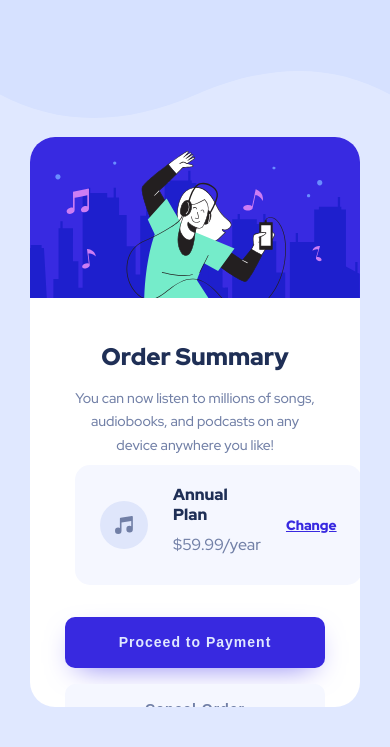
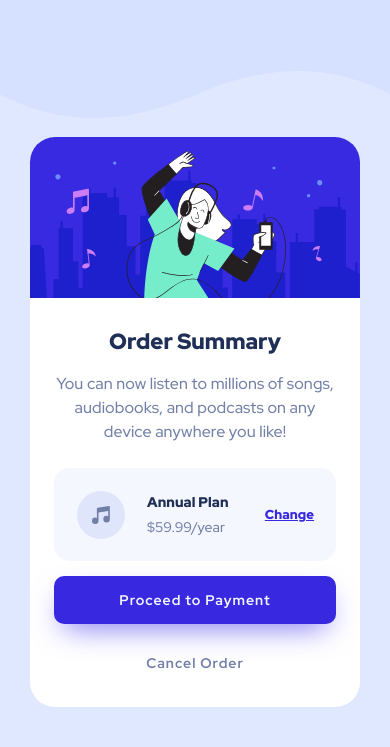
Before and after one commit to annagracka/frontend-mentor-order-summary-component, a website: page index.html in a window 390 px wide. Drawn offline with Linux system fonts and the light colour scheme.

Commit message:
style: finished to check with reference. Possible wrong size of desktop version

```diff
--- a/index.html
+++ b/index.html
@@ -16,24 +16,27 @@
 </head>
 
 <body>
-  <div class="container center">
+  <div class="container">
     <img class="container__image" src="./images/illustration-hero.svg">
-    <div class="container__order-summary center order-summary">
-      <h1 class="container__title title">Order Summary</h1>
-      <p class="container__description">You can now listen to millions of songs, audiobooks,
+    <div class="container__summary summary">
+      <h1 class="summary__title">Order Summary</h1>
+      <p class="summary__description">You can now listen to millions of songs, audiobooks,
         and podcasts on any device anywhere you like!</p>
       <div class="container__order order">
         <img class="order__icon" src="./images/icon-music.svg" alt="icon music">
-        <p class="order_plan">Annual Plan</p>
+        <p class="order__plan">Annual Plan</p>
         <p class="order__price">$59.99/year</p>
         <p class="order__change-plan"><a class="order__link" href="#">Change</a></p>
       </div>
+      <div class="summary__btn">
+        <div class="btn btn--proceed">
+          <a href="#">Proceed to Payment</a>
+        </div>
+        <div class="btn btn--cancel">
+          <a href="#">Cancel Order</a>
+        </div>
+      </div>
     </div>
-    <div class="container__btn">
-      <button type="button" class="btn btn--proceed">Proceed to Payment</button>
-      <button type="button" class="btn btn--cancel">Cancel Order</button>
-    </div>
-  </div>
 </body>
 
 </html>
--- /dev/null
+++ b/src/colors.scss
@@ -0,0 +1,8 @@
+$color-primary-pale: hsl(225, 100%, 94%);
+$color-primary-bright: hsl(245, 75%, 52%);
+
+$color-secondary-bright: #766CF1;
+
+$color-neutral-pale: hsl(225, 100%, 98%);
+$color-neutral-desaturated: hsl(224, 23%, 55%);
+$color-neutral-dark: hsl(223, 47%, 23%);
--- /dev/null
+++ b/src/fonts.scss
@@ -0,0 +1,3 @@
+@import url('https://fonts.googleapis.com/css2?family=Red+Hat+Display:wght@500;700;900&display=swap');
+
+$font-stack: 'Red Hat Display';
--- a/src/styles.scss
+++ b/src/styles.scss
@@ -1,14 +1,5 @@
-@import url('https://fonts.googleapis.com/css2?family=Red+Hat+Display:wght@500;700;900&display=swap');
-
-$font-stack: 'Red Hat Display';
-$color-primary-pale: hsl(225, 100%, 94%);
-$color-primary-bright: hsl(245, 75%, 52%);
-
-$color-secondary-bright: #766CF1;
-
-$color-neutral-pale: hsl(225, 100%, 98%);
-$color-neutral-desaturated: hsl(224, 23%, 55%);
-$color-neutral-dark: hsl(223, 47%, 23%);
+@import "colors";
+@import "fonts";
 
 html {
   background-color: $color-primary-pale;
@@ -30,19 +21,14 @@ body {
 
 h1 {
   font-size: 28px;
+  font-weight: 900;
 }
 
 p {
+  color: $color-neutral-desaturated;
   font-size: 16px;
-}
-
-a:hover {
-  color: $color-neutral-desaturated;
-}
-
-.center {
-  margin-left: auto;
-  margin-right: auto;
+  line-height: 1.5;
+  letter-spacing: 0.1px;
 }
 
 .container {
@@ -54,115 +40,164 @@ a:hover {
   background-color: #FFF;
   border-radius: 25px;
   overflow: hidden;
-  max-width: 28.125em;
+  max-width: 27.875em;
   height: 700px;
-}
 
-.container__image {
+  &__image {
     max-width: 100%;
   }
 
-.order-summary {
-  margin: 1.5em 2.8125em;
+  &__summary {
+    margin: 2.5em 2.8125em;
   }
 
-.title {
-  font-weight: 900;
-  line-height: 2.5;
-}
-
-.container__description {
-  color: $color-neutral-desaturated;
-  line-height: 1.65;
-}
-
-.container__order {
-  display: grid;
-  grid-template-columns: 1fr 2fr 1fr;
-  grid-template-rows: repeat(2, 1fr);
+  &__order {
     align-items: center;
     line-height: 1.25;
     margin: 0.5em 0;
   }
+}
+
+.summary {
+  &__description {
+    margin-top: 1.3em;
+  }
+}
 
 .order {
+  display: grid;
+  grid-template-columns: 1fr 2fr 1fr;
+  grid-template-rows: repeat(2, 1fr);
   background-color: $color-neutral-pale;
   border-radius: 15px;
+  margin: 1.5em 0;
+
+  &__icon {
+    grid-area: 1 / 1 / 3 / 2;
+    padding: 22.5px;
   }
 
-.order__icon {
-  grid-area: 1 / 1 / 3 / 2;
-  padding: 22.5px 25px;
-  // width: 45px;
-}
-
-.order_plan {
-  font-weight: 900;
+  &__plan {
     grid-area: 1 / 2 / 2 / 3;
     padding-top: 20px;
     text-align: left;
+    color: $color-neutral-dark;
+    font-weight: 900;
   }
 
-.order__price {
+  &__price {
     grid-area: 2 / 2 / 3 / 3;
     padding-bottom: 20px;
     text-align: left;
-  color: $color-neutral-desaturated;
   }
 
-.order__change-plan {
+  &__change-plan {
     grid-area: 1 / 3 / 3 / 4;
     padding: 1.5625em;
   }
 
-.order__link {
+  &__link {
     font-size: 13.5px;
     font-weight: 900;
     color: $color-primary-bright;
   }
+}
 
-.payment {
-  width: 75%;
+.summary__btn {
+  margin-top: 2.25em;
 }
 
 .btn {
-  margin: 8px 0;
+  margin: 17.5px 0;
   border-style: none;
   border-radius: 10px;
   cursor: pointer;
   font-size: 14px;
   font-weight: 700;
   letter-spacing: 1px;
-  padding: 17.5px 0;
-  width: 78.5%;
+  padding-top: 15px;
+  padding-bottom: 15px;
+
+  a {
+    text-decoration: none;
+  }
 }
 
 .btn--proceed {
-  color: $color-primary-pale;
   background-color: $color-primary-bright;
-  box-shadow: 0px 10px 30px -12.5px $color-secondary-bright;
+  box-shadow: 0px 12.5px 30px -10px $color-secondary-bright;
+  a {
+    color: $color-neutral-pale;
+  }
 }
 
 .btn--cancel {
-  background-color: $color-neutral-pale;
+  a {
     color: $color-neutral-desaturated;
+  }
 }
 
 @media screen and (max-width: 400px) {
   h1 {
-    font-size: 24px;
+    font-size: 22px;
+  }
+
+  p {
+    font-size: 14px;
+    line-height: 1.5;
+    letter-spacing: 0.1px;
   }
 
   .container {
-    max-width: 20.625em;
+    width: 20.625em;
     height: 35.625em;
+
+    &__summary {
+      margin: 1.5em 1.5em;
     }
 
-  .container__description {
-    font-size: 14px;
+    &__order {
+      line-height: 1.25;
+      margin: 0.5em 0;
+    }
   }
 
-  .container__order {
-    width: fit-content;
+  .summary {
+    &__description {
+      font-size: 16px;
+      margin-top: 1em;
     }
   }
+
+  .order {
+    margin-top: 1.5em;
+
+    &__icon {
+      padding: 22.5px;
+    }
+
+    &__plan {
+      padding-top: 22px;
+    }
+
+    &__price {
+      padding-bottom: 22px;
+    }
+
+    &__link {
+      font-size: 13px;
+    }
+  }
+
+  .summary__btn {
+    margin: 15px 0;
+  }
+
+  .btn {
+    margin: 15px 0;
+    font-size: 14px;
+    font-weight: 700;
+    padding-top: 15px;
+    padding-bottom: 15px;
+  }
+}
```
Also changed, not shown: src/colors.css (added), src/fonts.css (added), src/styles.css. Lines whose indentation alone changed are shown as unchanged.
